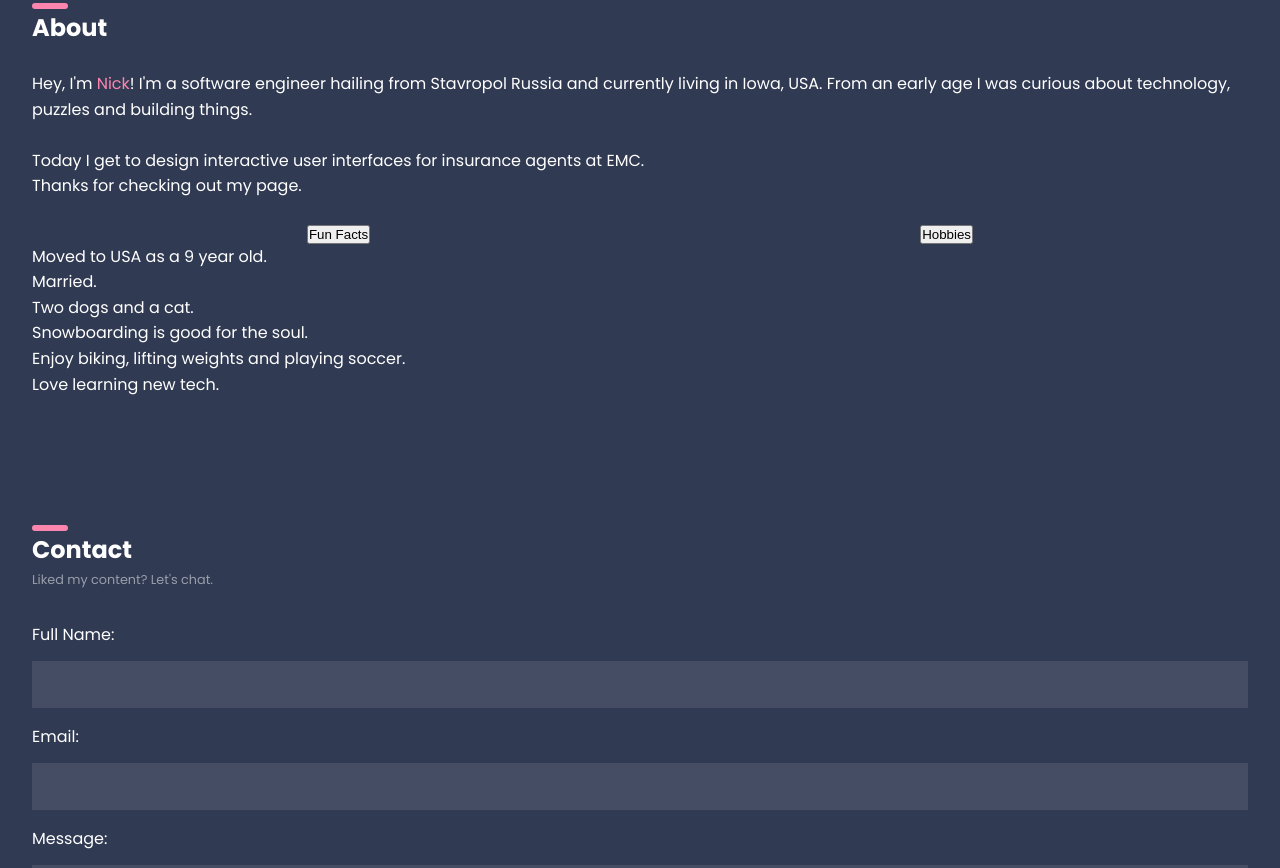
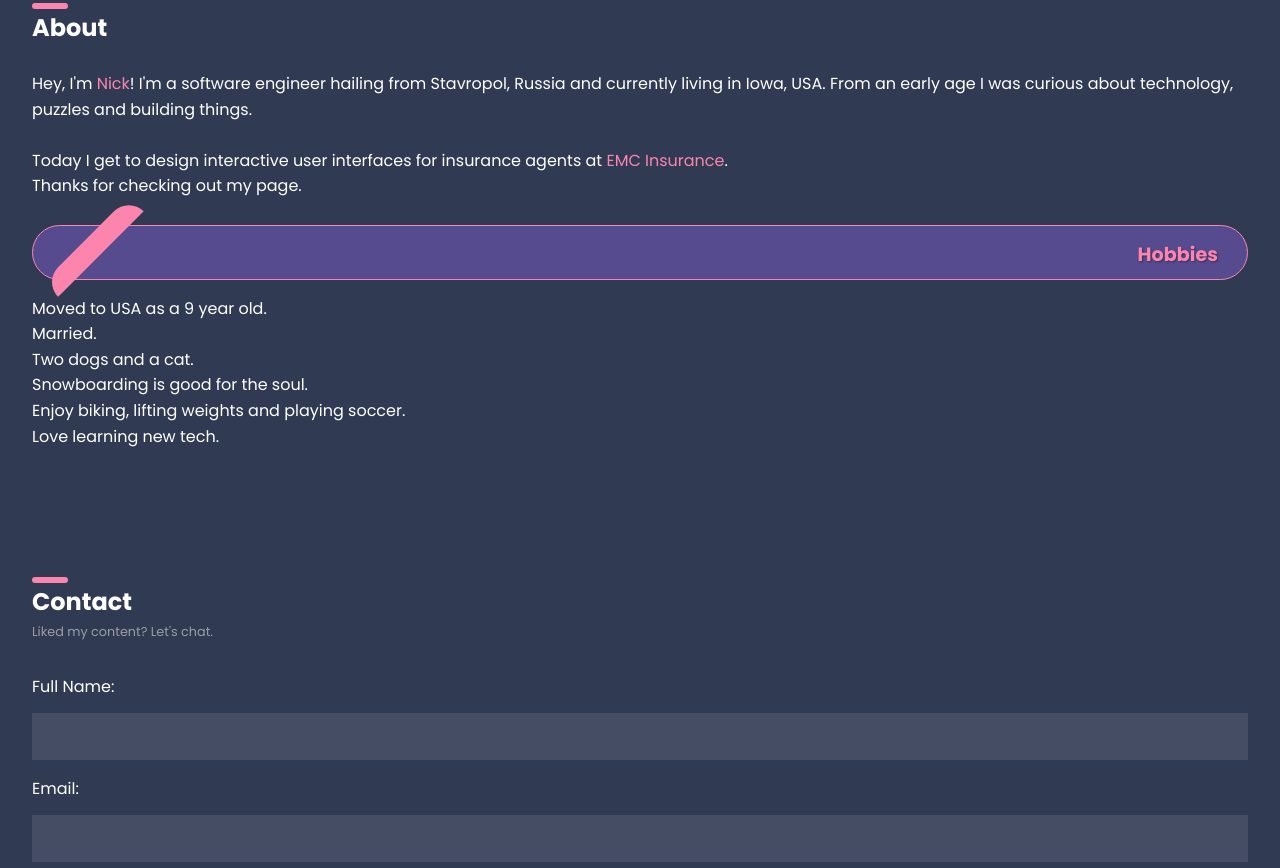
Before and after one commit to nboris55/portfolio, a plain HTML site: page index.html in a window 1280 px wide. Shown: the part 2756-3624 px from the top of the page. Drawn offline with Linux system fonts and the light colour scheme.

Commit message:
about toggle switch

```diff
--- a/index.html
+++ b/index.html
@@ -63,19 +63,22 @@
 
         <div class="about_container">
           <p>
-            Hey, I'm <span class="primary_color">Nick</span>! I'm a software engineer hailing from Stavropol Russia
+            Hey, I'm <span class="primary_color">Nick</span>! I'm a software engineer hailing from Stavropol, Russia
             and currently living in Iowa, USA. From an early age I was curious about technology,
               puzzles and building things.
           </p>
           <br>
-          <p>Today I get to design interactive user interfaces for insurance agents at EMC.</p>
+          <p>Today I get to design interactive user interfaces for insurance agents at <span class="primary_color">EMC Insurance</span>.</p>
           <p>Thanks for checking out my page.</p>
           <br>
 
           <div class="about_secondary">
-            <div class="about_buttons">
-              <button class="fun_facts">Fun Facts</button>
-              <button class="hobbies">Hobbies</button>
+            <div class="about_toggle">
+              <label class="switch">
+                <input type="checkbox">
+                <span class="slider round"></span>
+                <span class="labels" data-on="Fun Facts" data-off="Hobbies"></span>
+              </label>
             </div>
             <div class="hobbies_list">
               <p>Moved to USA as a 9 year old.</p>
--- a/scss/style.scss
+++ b/scss/style.scss
@@ -102,9 +102,94 @@ section.about {
     h4 {
       color: $primary-color;
     }
-    .about_buttons {
-      display: flex;
-      justify-content: space-around;
+    .about_toggle {
+      .switch {
+        position: relative;
+        display: block;
+        width: 100%;
+        height: 55px;
+        margin-bottom: 1em;
+      }
+
+      .slider {
+        position: absolute;
+        cursor: pointer;
+        top: 0;
+        left: 0;
+        right: 0;
+        bottom: 0;
+        background: $tertiary-color;
+        transition: 1s;
+        border: 0.05rem solid $primary-color;
+      }
+
+      .slider::before {
+        position: absolute;
+        content: '';
+        bottom: 0px;
+        top: 10px;
+        background-color: $primary-color;
+        transition: 1s;
+      }
+
+      .switch input {
+        display: none;
+      }
+
+      input:checked + .slider::before {
+        transform: translateX(310px) rotateZ(45deg);
+      }
+
+      .slider.round {
+        border-radius: 35px;
+      }
+
+      .slider.round::before {
+        width: 10%;
+        height: 40%;
+        border-top-left-radius: 50px;
+        border-top-right-radius: 50px;
+        transform: rotateZ(-45deg);
+      }
+
+      .switch .labels {
+        position: absolute;
+        top: 15px;
+        left: 0px;
+        width: 100%;
+        height: 100%;
+        font-size: 1.2rem;
+        font-weight: bold;
+        transition: all 0.4s ease-in-out;
+      }
+
+      .switch .labels::after {
+        content: attr(data-off);
+        position: absolute;
+        right: 30px;
+        color: $primary-color;
+        opacity: 1;
+        text-shadow: 1px 1px 2px rgba(0, 0, 0, 0.4);
+        transition: all 0.4s ease-in-out;
+      }
+
+      .switch .labels::before {
+        content: attr(data-on);
+        position: absolute;
+        left: 5px;
+        color: #ffffff;
+        opacity: 0;
+        text-shadow: 1px 1px 2px rgba(255, 255, 255, 0.4);
+        transition: all 0.4s ease-in-out;
+      }
+
+      .switch input:checked ~ .labels::after {
+        opacity: 0;
+      }
+
+      .switch input:checked ~ .labels::before {
+        opacity: 1;
+      }
     }
   }
   // End of about section
```
Also changed, not shown: dist/css/style.min.css.
